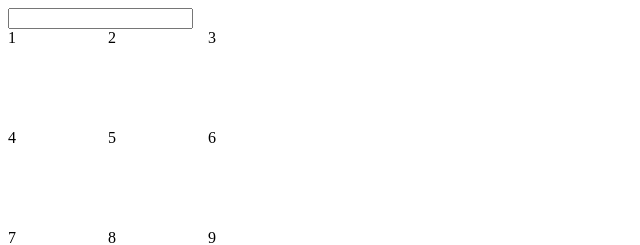
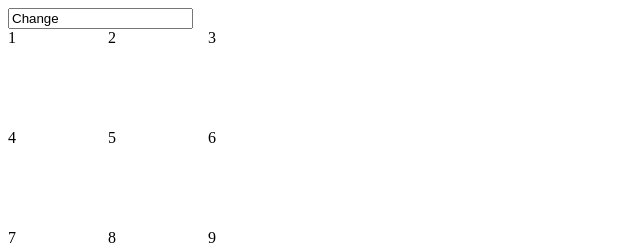
Before and after one commit to acciojob/Replit-Asian-Paints-UdayBari3421, a website: page main.html in a window 1280 px wide. Shown: the top 245 px of the page, 0-640 px from the left. Drawn offline with Linux system fonts and the light colour scheme.

Commit message:
created a submission

```diff
--- a/main.html
+++ b/main.html
@@ -7,7 +7,7 @@
 </head>
 
 <body>
-	<input id="change_button">
+	<input id="change_button" value="Change">
 	<form class="grid-container">
 		<div class="grid-item" id="1">1</div>
 		<div class="grid-item" id="2">2</div>
```
